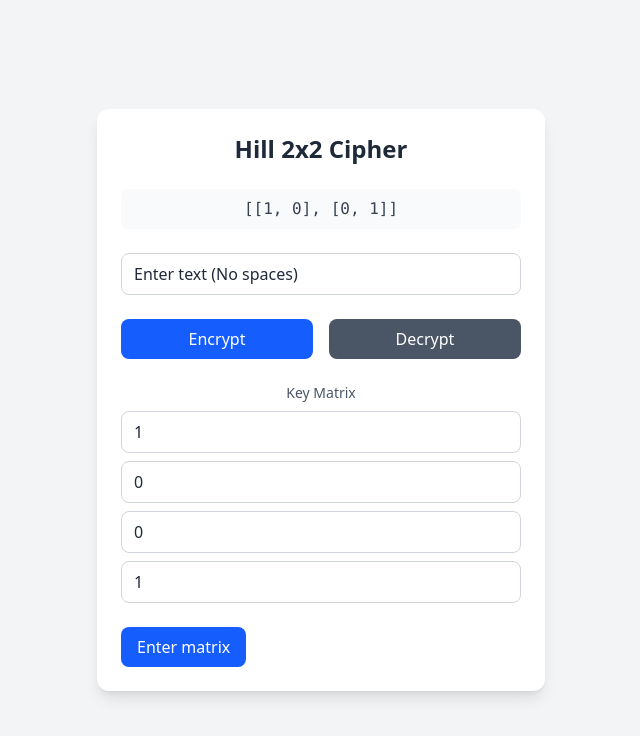
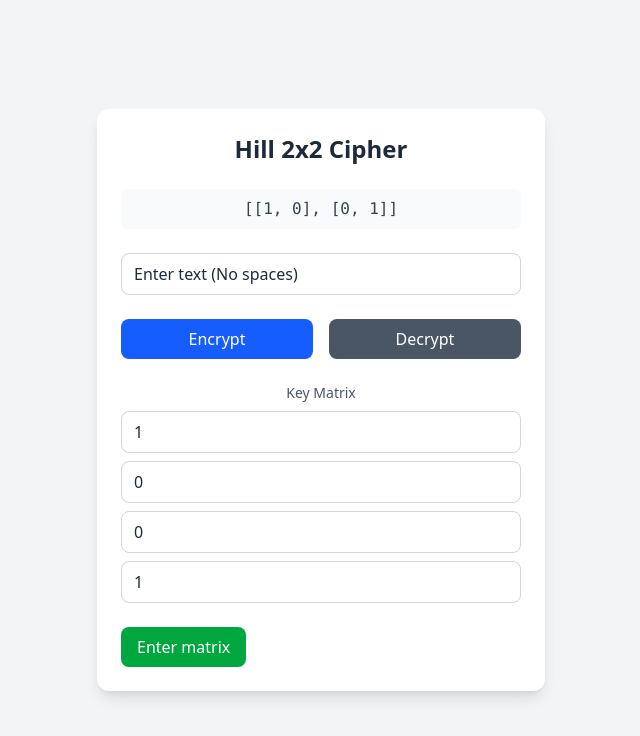
Before and after one commit to timothyfungg/hill-cipher-web-app, a React (Vite) app in the folder my-react-app/: page / in a window 1280 px wide. Shown: the top 736 px of the page, without its empty margins (319-959 px from the left). Built offline with nearby package versions, Linux system fonts and the light colour scheme.

Commit message:
Added comments

```diff
--- a/my-react-app/src/App.jsx
+++ b/my-react-app/src/App.jsx
@@ -45,8 +45,12 @@ function App() {
   }
 
   return (
+    // Minimum height as screen height, set bg colour, enable flex, center content (vert. + hori.) and add horizontal padding
     <div className="min-h-screen bg-gray-100 flex items-center justify-center px-4">
+      {/* Card container of md (448px) width with max possible fill, rounded corners, shadow, inner padding and child element spacing */}
       <div className="w-full max-w-md bg-white rounded-xl shadow-lg p-6 space-y-6">
+
+        {/* Set font size, weight, centering, colour */}
         <h1 className="text-2xl font-semibold text-center text-gray-800">
           Hill 2x2 Cipher
         </h1>
@@ -61,7 +65,8 @@ function App() {
           placeholder="Enter text"
         />
 
-        <div className="flex gap-4">
+        {/* Enable flex (buttons have flex-1) and spacing between children */}
+        <div className="flex space-x-4">
           <Button
             label="Encrypt"
             onClick={click("http://localhost:8000/HillCipher/encrypt")}
@@ -74,11 +79,13 @@ function App() {
           />
         </div>
 
+        {/* Vertical spacing between children (text and group of text boxes) */}
         <div className="space-y-2">
           <p className="text-sm font-medium text-gray-600 text-center">
             Key Matrix
           </p>
 
+          {/* Arrange children into a single column with spacing */}
           <div className="grid grid-cols gap-2">
             <TextBox
               value={key[0][0]}
@@ -102,7 +109,7 @@ function App() {
         <Button
           label="Enter matrix"
           onClick={clickCell("http://localhost:8000/HillCipher/createKey")}
-          varian="success"
+          variant="success"
         />
       </div>
     </div>
@@ -119,6 +126,7 @@ function setMatrixElement(mat, row, col, value){
 
 function TextBox({value, onChange, placeholder}){
   return(
+    // Text box with max possible fill, rounded corners, border, text padding, and blue ring transition when clicked
     <input
       className="
         w-full rounded-lg border border-gray-300 px-3 py-2
@@ -134,6 +142,7 @@ function TextBox({value, onChange, placeholder}){
 }
 
 function Button({label, onClick, variant = "primary"}){
+  // Different colour buttons
   const styles = {
     primary: "bg-blue-600 hover:bg-blue-700 text-white",
     secondary: "bg-gray-600 hover:bg-gray-700 text-white",
@@ -156,6 +165,7 @@ function Button({label, onClick, variant = "primary"}){
 
 function Text({label}){
   return (
+    // Center text on gray rounded background
     <div className="text-center text-gray-700 font-mono bg-gray-50 rounded-md py-2">
       {label}
     </div>
```
